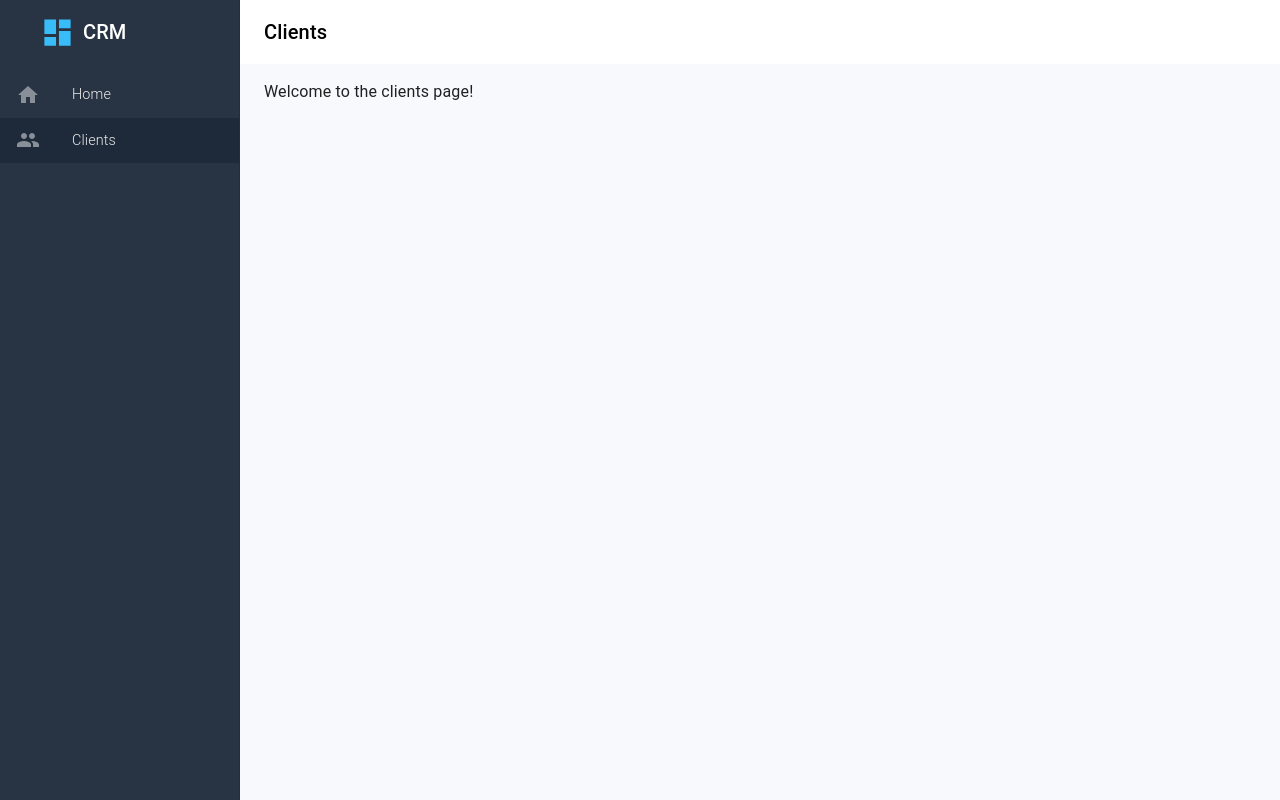
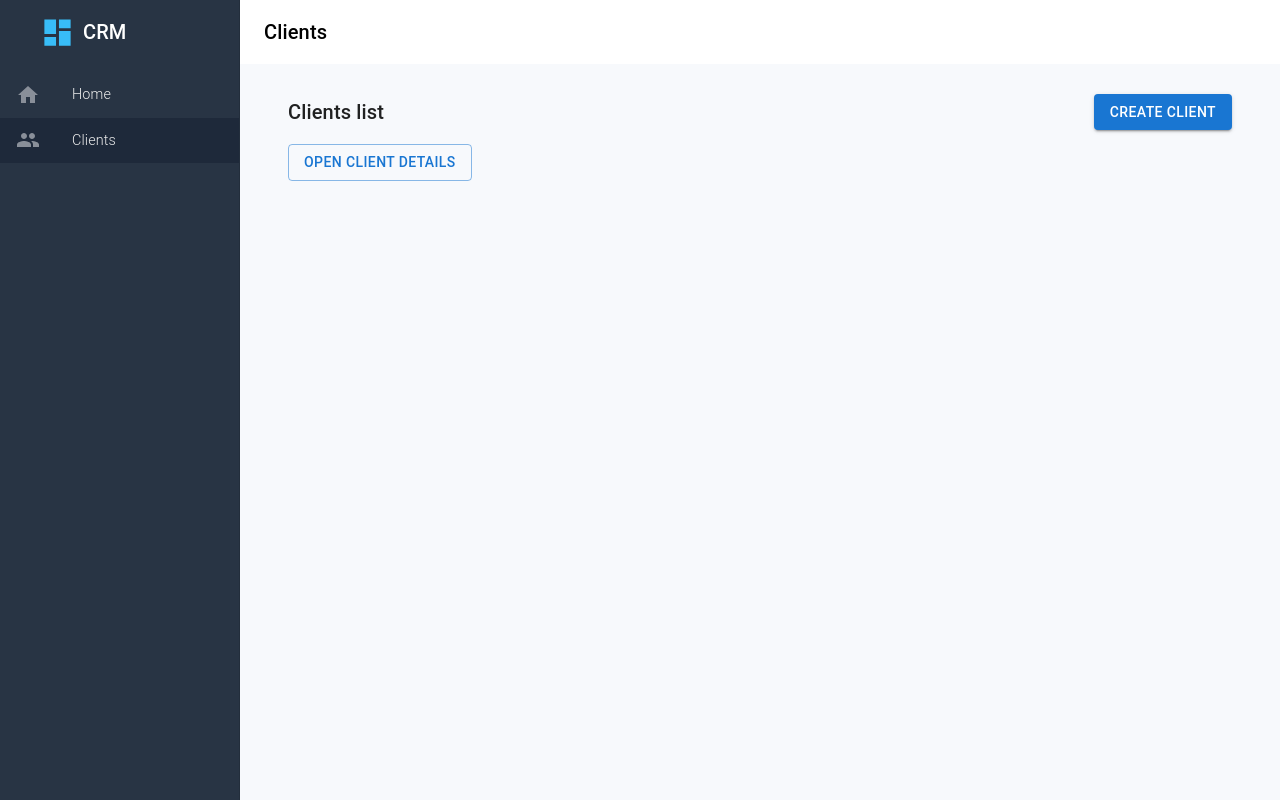
Before and after one commit to dr-von-doom/CRM, a React (Vite) app in the folder apps/frontend/: page /clients in a window 1280 px wide. Built offline with nearby package versions, Linux system fonts and the light colour scheme.

Commit message:
add side panel

```diff
--- a/apps/frontend/src/components/common/Header.tsx
+++ b/apps/frontend/src/components/common/Header.tsx
@@ -1,5 +1,5 @@
-import CloseIcon from "@mui/icons-material/Close"; // Import the close icon
-import MenuIcon from "@mui/icons-material/Menu"; // Import the menu icon
+import CloseIcon from "@mui/icons-material/Close";
+import MenuIcon from "@mui/icons-material/Menu";
 import { AppBar, IconButton, Toolbar, Typography } from "@mui/material";
 import { SIDEBAR_WIDTH } from "../../utils/conts";
 
--- /dev/null
+++ b/apps/frontend/src/components/common/SidePanel.tsx
@@ -0,0 +1,110 @@
+import ArrowBackIcon from "@mui/icons-material/ArrowBack";
+import CloseIcon from "@mui/icons-material/Close";
+import {
+  Box,
+  Divider,
+  Drawer,
+  IconButton,
+  Slide,
+  Toolbar,
+  Typography,
+  useMediaQuery,
+  useTheme,
+} from "@mui/material";
+import React from "react";
+
+interface SidePanelProps {
+  isOpen: boolean;
+  onClose: () => void;
+  title: string;
+  children: React.ReactNode;
+  width?: number; // optional width for desktop drawer
+}
+
+const SidePanel: React.FC<SidePanelProps> = ({
+  isOpen,
+  onClose,
+  title,
+  children,
+  width = 400,
+}) => {
+  const theme = useTheme();
+  const isMobile = useMediaQuery(theme.breakpoints.down("sm"));
+
+  return (
+    <>
+      {!isMobile && (
+        <Drawer
+          anchor="right"
+          open={isOpen}
+          onClose={onClose}
+          sx={{
+            width: width,
+            flexShrink: 0,
+            zIndex: theme.zIndex.drawer + 2,
+            [`& .MuiDrawer-paper`]: {
+              width: width,
+              boxSizing: "border-box",
+              backgroundColor: "#f8fafc",
+            },
+          }}
+        >
+          <Toolbar>
+            <IconButton onClick={onClose} sx={{ marginRight: 1 }}>
+              <CloseIcon />
+            </IconButton>
+            <Typography variant="h6" noWrap sx={{ flexGrow: 1 }}>
+              {title}
+            </Typography>
+          </Toolbar>
+
+          <Divider />
+
+          <Box
+            sx={{
+              p: 2,
+              paddingLeft: theme.spacing(2),
+              paddingRight: theme.spacing(2),
+              [theme.breakpoints.up("sm")]: {
+                paddingLeft: theme.spacing(3),
+                paddingRight: theme.spacing(3),
+              },
+            }}
+          >
+            {children}
+          </Box>
+        </Drawer>
+      )}
+
+      {isMobile && (
+        <Slide direction="up" in={isOpen} mountOnEnter unmountOnExit>
+          <Box
+            sx={{
+              position: "fixed",
+              top: 0,
+              left: 0,
+              right: 0,
+              bottom: 0,
+              bgcolor: "background.default",
+              zIndex: theme.zIndex.drawer + 1,
+              overflow: "auto",
+            }}
+          >
+            <Toolbar>
+              <IconButton onClick={onClose}>
+                <ArrowBackIcon />
+              </IconButton>
+              <Typography variant="h6" sx={{ ml: 2 }}>
+                {title}
+              </Typography>
+            </Toolbar>
+            <Divider />
+            <Box sx={{ p: 2 }}>{children}</Box>
+          </Box>
+        </Slide>
+      )}
+    </>
+  );
+};
+
+export default SidePanel;
--- a/apps/frontend/src/pages/ClientPage.tsx
+++ b/apps/frontend/src/pages/ClientPage.tsx
@@ -1,11 +1,91 @@
+import { Box, Button, Toolbar, Typography, useTheme } from "@mui/material";
+import { useState } from "react";
+import SidePanel from "../components/common/SidePanel";
 import BaseLayout from "../layout/BaseLayout";
 
-export const ClientsPage = () => {
+enum ClientSidePanelType {
+  CLIENT_DETAILS = "CLIENT_DETAILS",
+  CREATE_CLIENT = "CREATE_CLIENT",
+}
+
+const panelTitle = {
+  [ClientSidePanelType.CLIENT_DETAILS]: "Client Details",
+  [ClientSidePanelType.CREATE_CLIENT]: "Create Client",
+};
+
+const ClientPage = () => {
+  const theme = useTheme();
+
+  const [selectedClientId, setSelectedClientId] = useState<string | null>(null);
+  const [sidePanelType, setSidePanelType] =
+    useState<ClientSidePanelType | null>(null);
+
+  const openPanel = (type: ClientSidePanelType) => {
+    setSidePanelType(type);
+  };
+
+  const closePanel = () => {
+    setSidePanelType(null);
+  };
+
+  const panels = {
+    [ClientSidePanelType.CLIENT_DETAILS]: (
+      <p>Client details {selectedClientId}</p>
+    ),
+    [ClientSidePanelType.CREATE_CLIENT]: <p>Create client</p>,
+  };
+
   return (
     <BaseLayout title="Clients">
-      <p>Welcome to the clients page!</p>
+      <Box sx={{ display: "flex", flexDirection: "column" }}>
+        <Toolbar
+          sx={{
+            paddingLeft: theme.spacing(0),
+            paddingRight: theme.spacing(0),
+          }}
+        >
+          <Typography variant="h6">Clients list</Typography>
+          <Button
+            variant="contained"
+            color="primary"
+            onClick={() => openPanel(ClientSidePanelType.CREATE_CLIENT)}
+            sx={{ ml: "auto" }}
+          >
+            Create Client
+          </Button>
+        </Toolbar>
+
+        <Box
+          sx={{
+            flex: 1,
+            overflow: "auto",
+            [theme.breakpoints.up("sm")]: {
+              paddingLeft: theme.spacing(3),
+              paddingRight: theme.spacing(3),
+            },
+          }}
+        >
+          <Button
+            onClick={() => {
+              setSelectedClientId("1");
+              openPanel(ClientSidePanelType.CLIENT_DETAILS);
+            }}
+            variant="outlined"
+          >
+            open client details
+          </Button>
+        </Box>
+
+        <SidePanel
+          isOpen={sidePanelType !== null}
+          onClose={closePanel}
+          title={sidePanelType ? panelTitle[sidePanelType] : ""}
+        >
+          {sidePanelType && panels[sidePanelType as ClientSidePanelType]}
+        </SidePanel>
+      </Box>
     </BaseLayout>
   );
 };
 
-export default ClientsPage;
+export default ClientPage;
```
